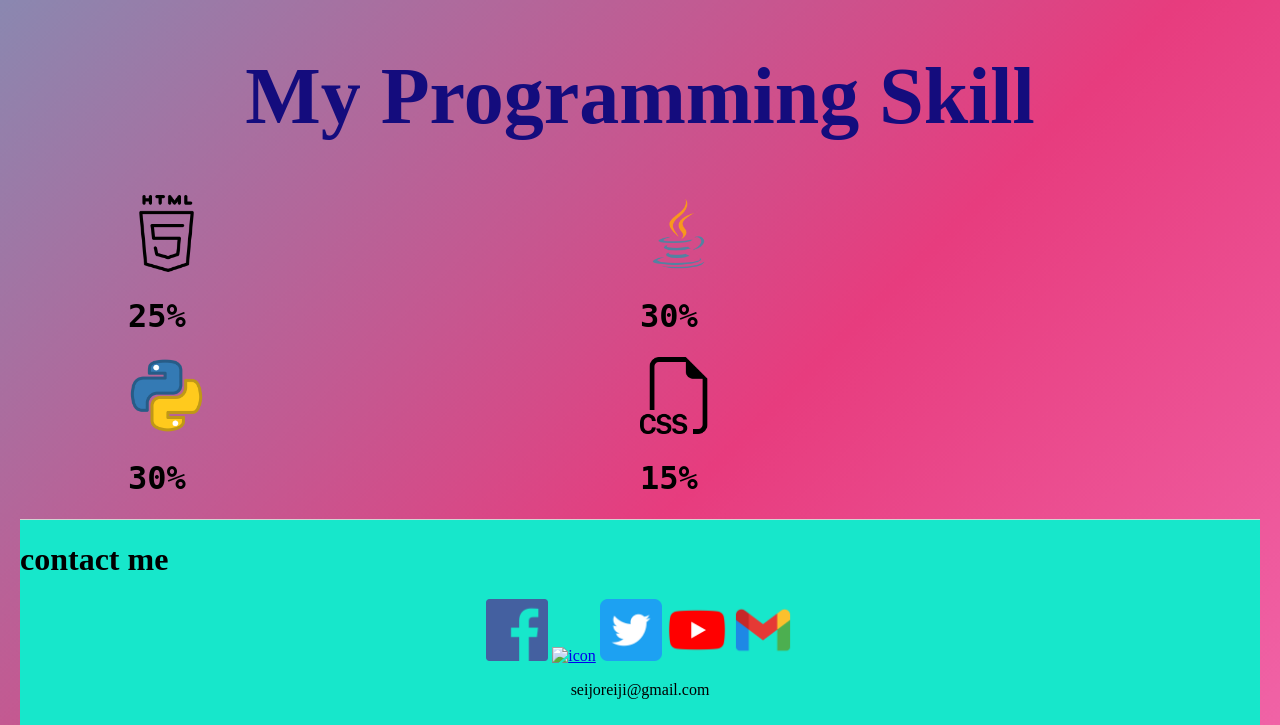
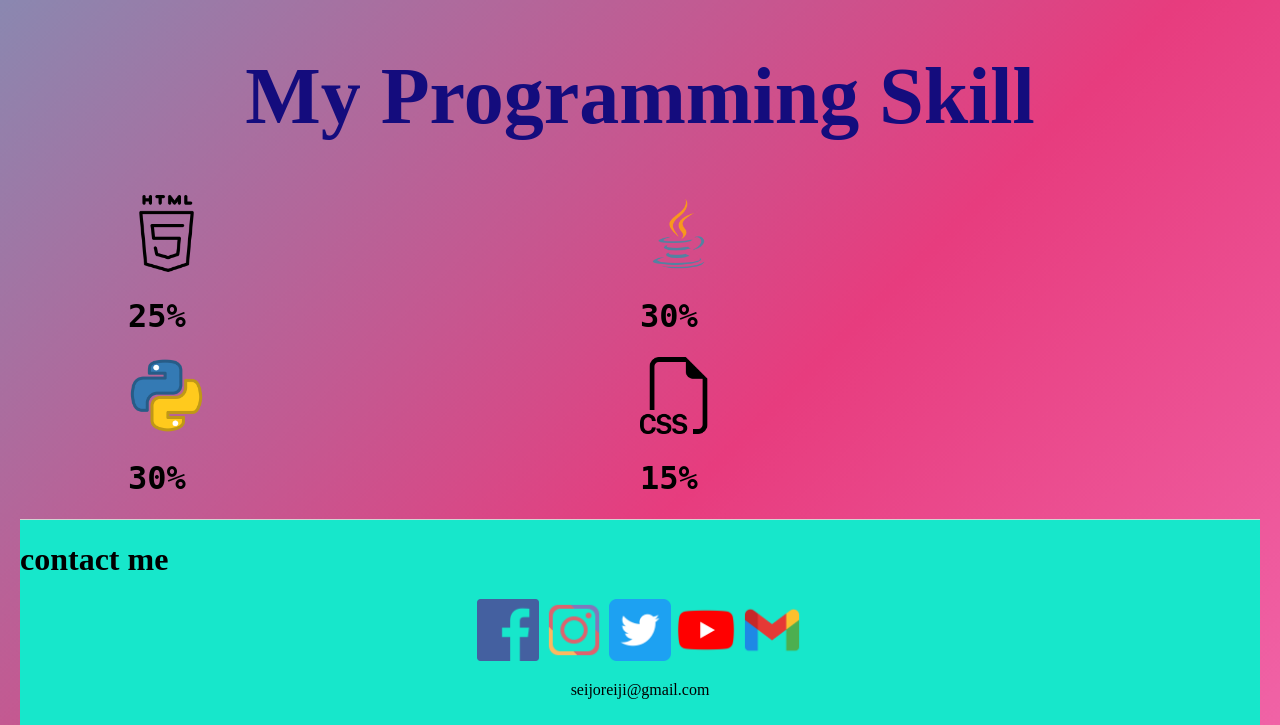
Before and after one commit to PinkRei2002/reiji11050203.github.io, a plain HTML site: page index.html in a window 1280 px wide. Shown: the part 3729-4454 px from the top of the page. Drawn offline with Linux system fonts and the light colour scheme; files that its build step writes are made by us from their sources; files whose address does not match are found by name; a web font is replaced by a local one.

Commit message:
Update index.html

```diff
--- a/index.html
+++ b/index.html
@@ -221,7 +221,7 @@
       <h1>contact me</h1></p>
       <p>
      <a href="https://www.facebook.com/seijoreiji?mibextid=LQQJ4d"><img src="https://github.com/PinkRei2002/reiji11050203.github.io/blob/master/Face%20book.png?raw=true" alt="icon"  width="5%" height="5%"></a>
-     <a href="https://www.instagram.com/pinkrei.taiwan/?igshid=YmMyMTA2M2Y%3D"><img src="./images/Instagram.png" alt="icon"  width="5%" height="5%"></a>
+     <a href="https://www.instagram.com/pinkrei.taiwan/?igshid=YmMyMTA2M2Y%3D"><img src="https://github.com/PinkRei2002/reiji11050203.github.io/blob/master/Instagram.png?raw=true" alt="icon"  width="5%" height="5%"></a>
      <a href="https://twitter.com/pinkrei_taiwan"><img src="./images/Twitter.png" alt="icon"  width="5%" height="5%"></a>
      <a href="https://www.youtube.com/channel/UCfBCGLgjv5H24DE7g31YDGg"><img src="./images/youtube.png" alt="icon"  width="5%" height="5%"></a>
      <a href="mailto:seijoreiji&#64;gmail.com"><img src="./images/gmail.png" alt="icon"  width="5%" height="5%"></a>
```
